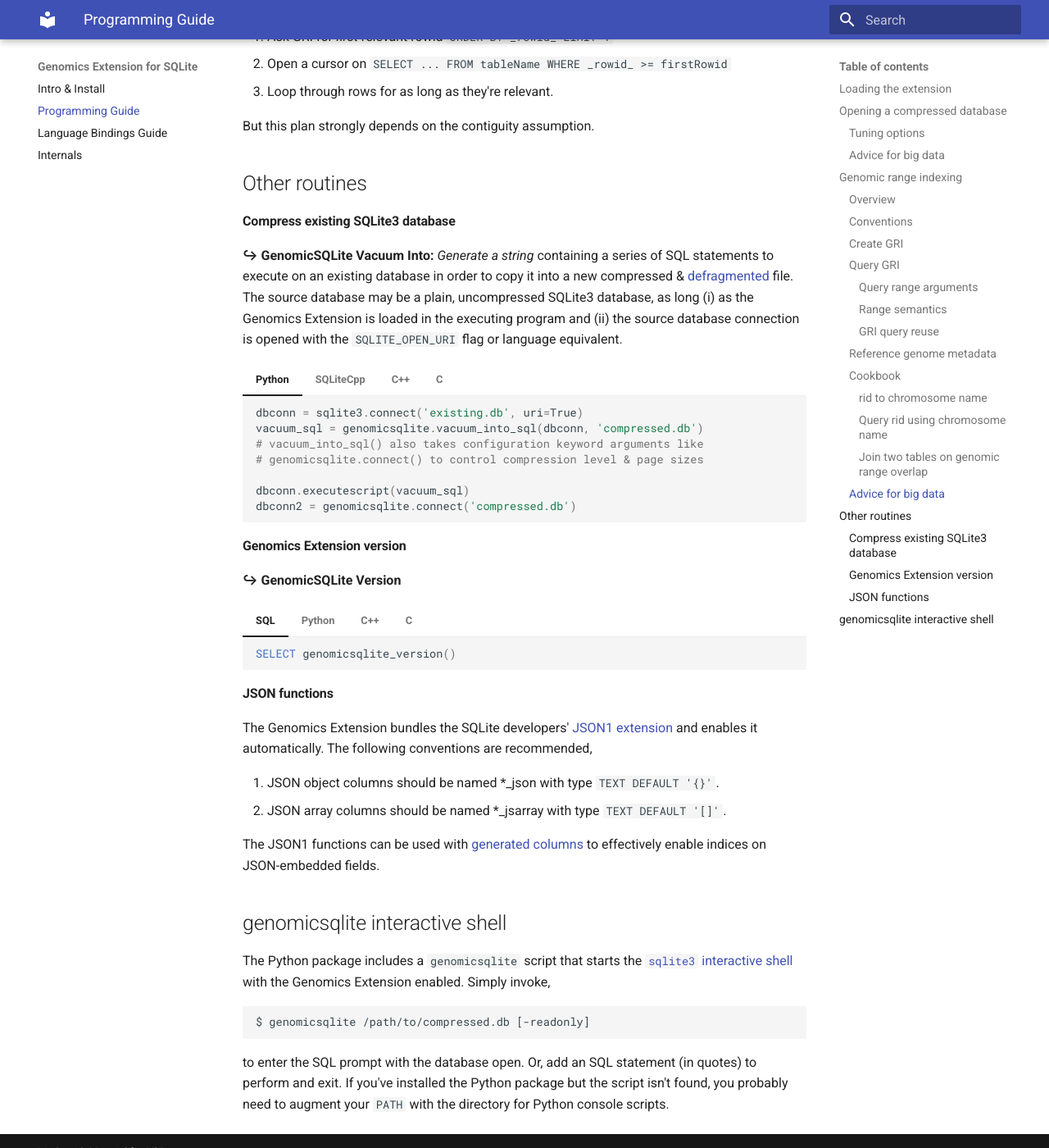
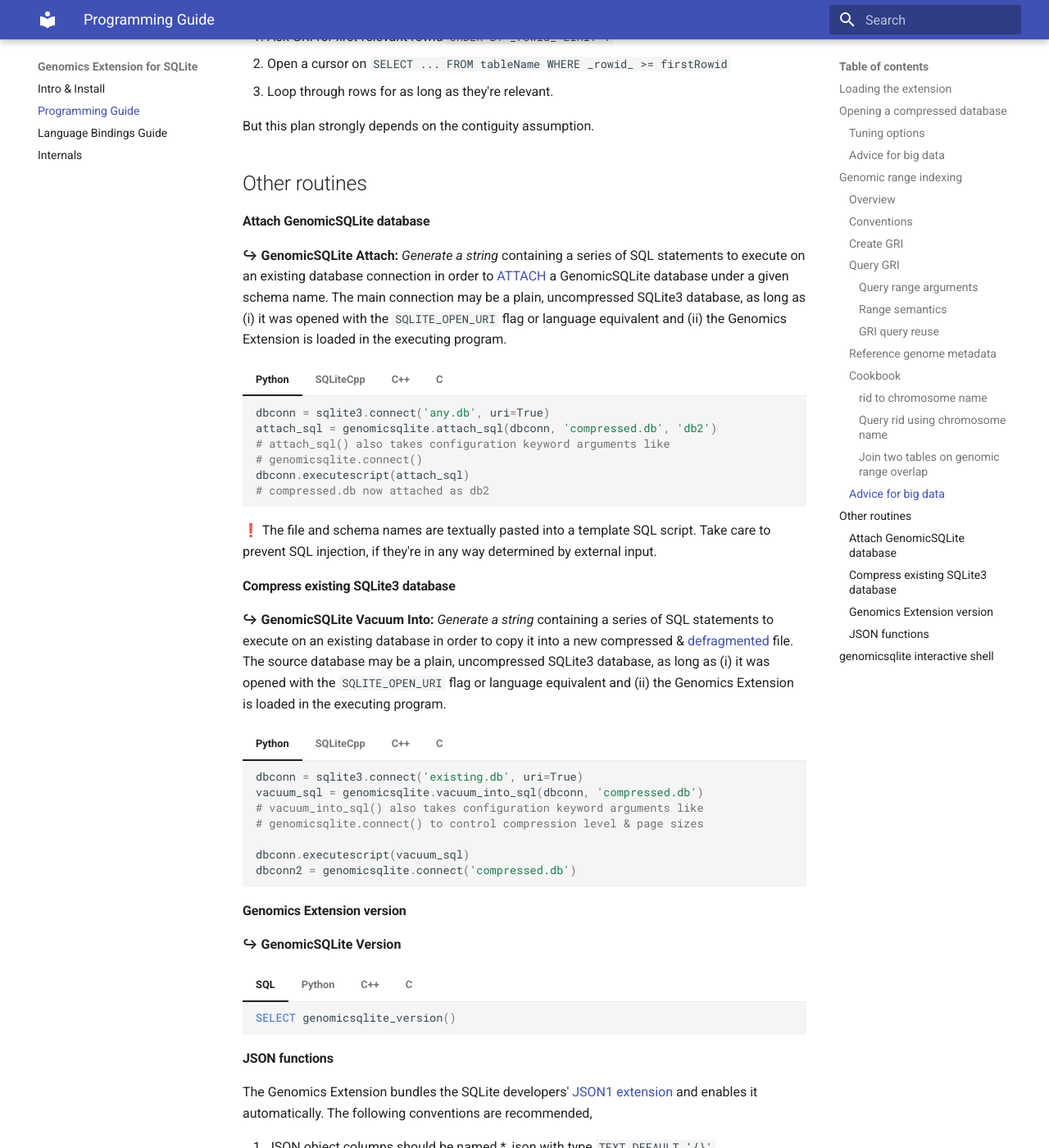
Before and after one commit to mlin/GenomicSQLite, an MkDocs documentation site: the page built from docs/guide.md, in a window 1280 px wide and 1400 px high, scrolled down 10358 px. Shown: the whole window at 82% size. Built offline with MkDocs 1.6.1 and Material for MkDocs 9.7.7, drawn with Linux system fonts in a browser that asks for light colours; some of the changed text lies outside the part shown.

Commit message:
add GenomicSQLiteAttachSQL (#3)

````diff
--- a/docs/guide.md
+++ b/docs/guide.md
@@ -95,7 +95,7 @@
 
 The aforementioned tuned settings can be further adjusted. Some bindings (e.g. C/C++) receive these options as the text of a JSON object with keys and values, while others admit individual arguments to the Open routine.
 
-* **threads = -1**: worker thread budget for compression, sort, and prefetching/decompression operations; -1 to match up to 8 host processors.
+* **threads = -1**: thread budget for compression, sort, and prefetching/decompression operations; -1 to match up to 8 host processors. Set 1 to disable all background processing.
 * **inner_page_KiB = 16**: [SQLite page size](https://www.sqlite.org/pragma.html#pragma_page_size) for new databases, any of {1, 2, 4, 8, 16, 32, 64}. Larger pages are more compressible, but increase random I/O cost.
 * **outer_page_KiB = 32**: compression layer page size for new databases, any of {1, 2, 4, 8, 16, 32, 64}. <br/>
 The default configuration (inner_page_KiB, outer_page_KiB) = (16,32) balances random access speed and compression. Try setting them to (8,16) to prioritize random access, or (64,2) to prioritize compression <small>(if compressed database will be <4TB)</small>.
@@ -703,9 +703,80 @@
 
 ## Other routines
 
+#### Attach GenomicSQLite database
+
+**↪ GenomicSQLite Attach:** *Generate a string* containing a series of SQL statements to execute on an existing database connection in order to [ATTACH](https://www.sqlite.org/lang_attach.html) a GenomicSQLite database under a given schema name. The main connection may be a plain, uncompressed SQLite3 database, as long as (i) it was opened with the `SQLITE_OPEN_URI` flag or language equivalent and (ii) the Genomics Extension is loaded in the executing program.
+
+=== "Python"
+    ``` python3
+    dbconn = sqlite3.connect('any.db', uri=True)
+    attach_sql = genomicsqlite.attach_sql(dbconn, 'compressed.db', 'db2')
+    # attach_sql() also takes configuration keyword arguments like
+    # genomicsqlite.connect()
+    dbconn.executescript(attach_sql)
+    # compressed.db now attached as db2
+    ```
+
+=== "SQLiteCpp"
+    ``` c++
+    std::string GenomicSQLiteAttachSQL(
+      const std::string &dbfile,
+      const std::string &schema_name,
+      const std::string &config_json = "{}"
+    );
+
+    std::string attach_sql = GenomicSQLiteAttachSQL("compressed.db", "db2");
+    SQLite::Database dbconn("any.db", SQLITE_OPEN_URI);
+    dbconn.exec(attach_sql);
+    // compressed.db now attached as db2
+    ```
+
+=== "C++"
+    ``` c++
+    std::string GenomicSQLiteAttachSQL(
+      const std::string &dbfile,
+      const std::string &schema_name,
+      const std::string &config_json = "{}"
+    );
+
+    std::string attach_sql = GenomicSQLiteAttachSQL("compressed.db", "db2");
+    // sqlite3* dbconn opened using sqlite3_open_v2() on some db
+    //   with SQLITE_OPEN_URI
+    char* errmsg = nullptr;
+    int rc = sqlite3_exec(dbconn, attach_sql.c_str(), nullptr, nullptr, &errmsg);
+    // check rc, free errmsg
+
+    // compressed.db now attached as db2
+    ```
+
+=== "C"
+    ``` c
+    char* genomicsqlite_attach_sql(
+      const char *dbfile,
+      const char *schema_name,
+      const char *config_json
+    );
+
+    char* attach_sql = genomicsqlite_attach_sql("compressed.db", "db2", "{}");
+    if (*attach_sql) {
+      char* errmsg = 0;
+      /* sqlite3* dbconn opened using sqlite3_open_v2() on some db
+       * with SQLITE_OPEN_URI */
+      int rc = sqlite3_exec(dbconn, attach_sql, 0, 0, &errmsg);
+      /* check rc, free errmsg */
+    } else {
+     /* see calling convention discussed in previous examples */
+    }
+    sqlite3_free(attach_sql);
+
+    /* compressed.db now attached as db2 */
+    ```
+
+❗ The file and schema names are textually pasted into a template SQL script. Take care to prevent SQL injection, if they're in any way determined by external input.
+
 #### Compress existing SQLite3 database
 
-**↪ GenomicSQLite Vacuum Into:** *Generate a string* containing a series of SQL statements to execute on an existing database in order to copy it into a new compressed & [defragmented](https://www.sqlite.org/lang_vacuum.html) file. The source database may be a plain, uncompressed SQLite3 database, as long (i) as the Genomics Extension is loaded in the executing program and (ii) the source database connection is opened with the `SQLITE_OPEN_URI` flag or language equivalent.
+**↪ GenomicSQLite Vacuum Into:** *Generate a string* containing a series of SQL statements to execute on an existing database in order to copy it into a new compressed & [defragmented](https://www.sqlite.org/lang_vacuum.html) file. The source database may be a plain, uncompressed SQLite3 database, as long as (i) it was opened with the `SQLITE_OPEN_URI` flag or language equivalent and (ii) the Genomics Extension is loaded in the executing program.
 
 === "Python"
     ``` python3
````
Also changed, not shown: other parts of docs/guide.md (+3 -3 lines), docs/bindings.md (+2 -1 lines), 4 other files.
